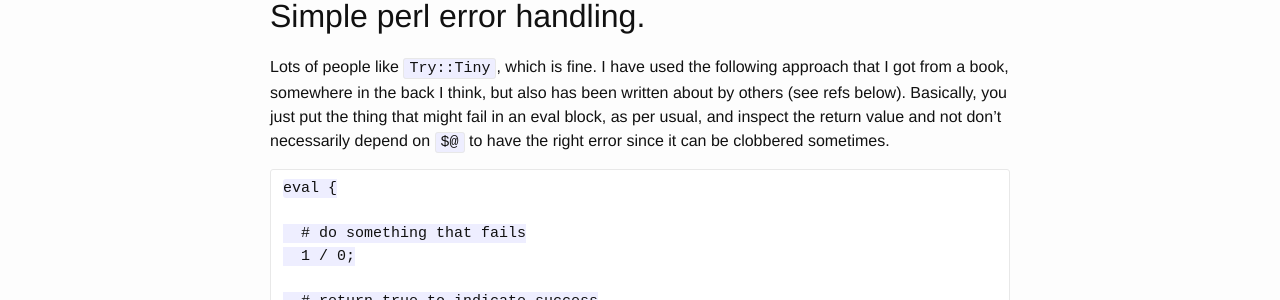
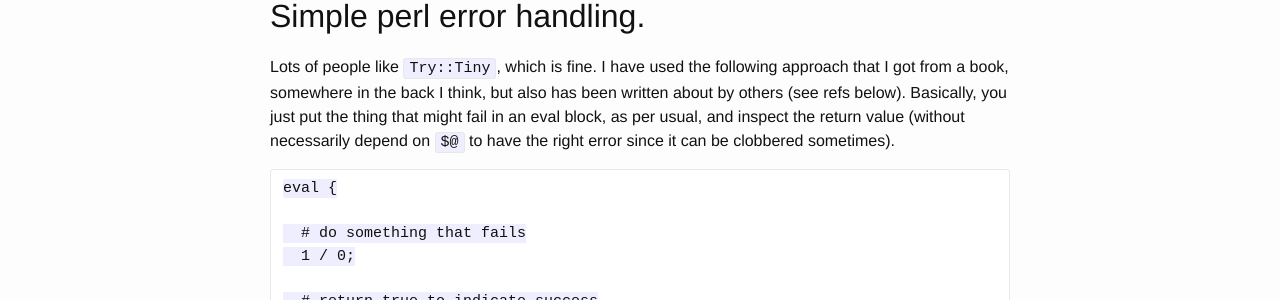
Before and after one commit to wingolab/wingolab.github.io, a Jekyll site: the page built from _posts/2015-04-01-perl-error-handling.markdown, in a window 1280 px wide. Shown: the part 208-508 px from the top of the page. Built offline with Jekyll 4.4.1, drawn with Linux system fonts in a browser that asks for light colours.

Commit message:
minor edit for clarity

```diff
--- a/_posts/2015-04-01-perl-error-handling.markdown
+++ b/_posts/2015-04-01-perl-error-handling.markdown
@@ -9,8 +9,9 @@ date: "2015-04-01"
 Lots of people like `Try::Tiny`, which is fine. I have used the following approach
 that I got from a book, somewhere in the back I think, but also has been written
 about by others (see refs below). Basically, you just put the thing that might
-fail in an eval block, as per usual,  and inspect the return value and not don't
-necessarily depend on `$@` to have the right error since it can be clobbered sometimes.
+fail in an eval block, as per usual, and inspect the return value (without
+necessarily depend on `$@` to have the right error since it can be clobbered
+sometimes).
 
     eval {
 
```
